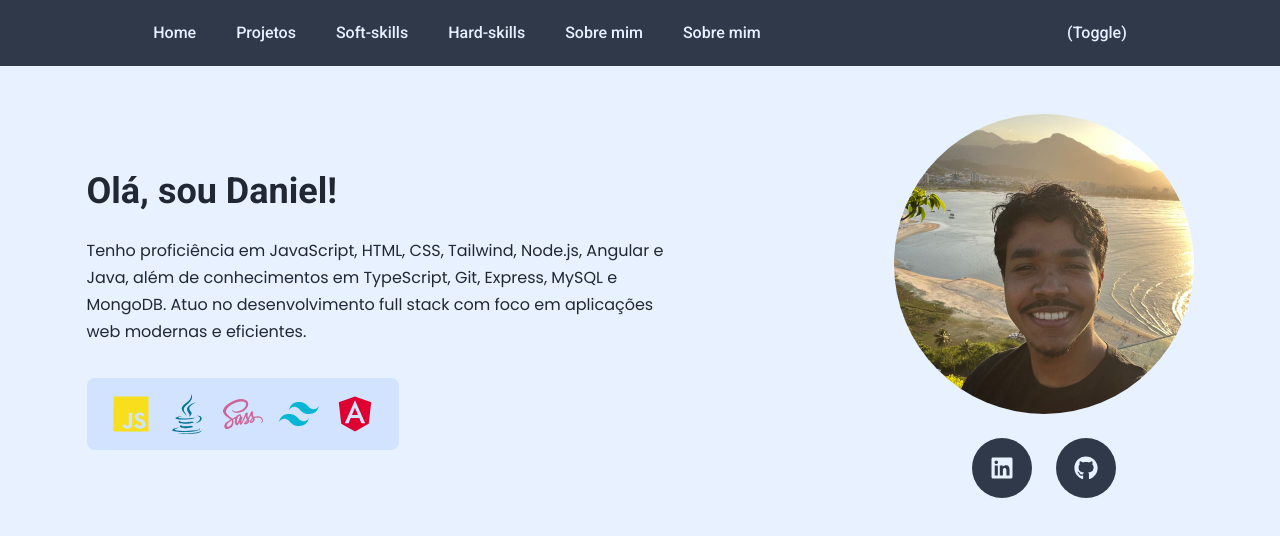
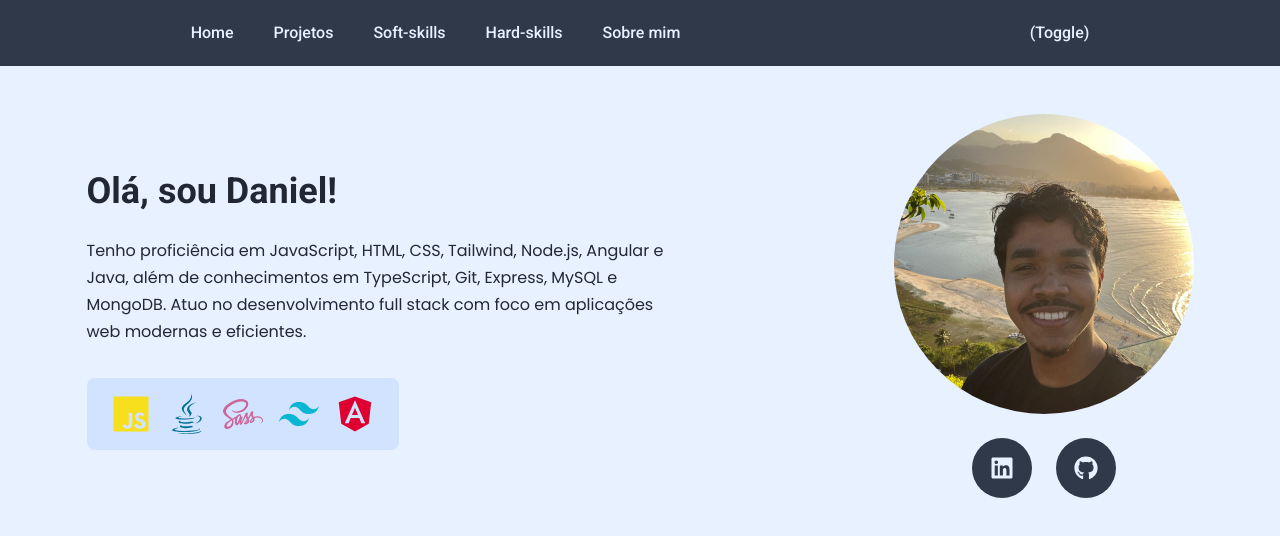
Before and after one commit to DanielPMorais/portfolio, a React (Vite) app: page / in a window 1280 px wide. Shown: the top 536 px of the page. Built offline with nearby package versions, Linux system fonts and the light colour scheme.

Commit message:
feat(Header): remove duplicate 'Sobre mim' link from navigation

```diff
--- a/src/components/layout/Header/Header.jsx
+++ b/src/components/layout/Header/Header.jsx
@@ -35,9 +35,6 @@ export function Header() {
             </li>
             <li>
               <a href="#hard-skills">Hard-skills</a>
-            </li>
-            <li>
-              <a href="#about-me">Sobre mim</a>
             </li>
             <li>
               <a href="#about-me">Sobre mim</a>
--- a/src/components/layout/Header/Header.module.css
+++ b/src/components/layout/Header/Header.module.css
@@ -5,10 +5,13 @@
   z-index: 100;
   padding-top: var(--spacing-2);
   padding-bottom: var(--spacing-2);
+  position: relative;
 }
 
 .navContainer {
   display: flex;
+  padding-left: var(--spacing-2);
+  padding-right: var(--spacing-2);
   justify-content: space-around;
   align-items: center;
 }
@@ -41,6 +44,7 @@
   font-size: 1.75rem;
   /* 28px */
   cursor: pointer;
+  position: relative;
   z-index: 120;
 }
 
@@ -55,6 +59,7 @@
   transform: translateY(-10px);
   opacity: 0;
   transition: transform 0.3s ease, opacity 0.3s ease;
+  z-index: 110;
 }
 
 .navbar.isNavOpen .mobileNav {
@@ -98,6 +103,10 @@
     display: block;
   }
 
+  .navContainer {
+    justify-content: space-between;
+  }
+
   .mobileNav {
     display: block;
   }
```
